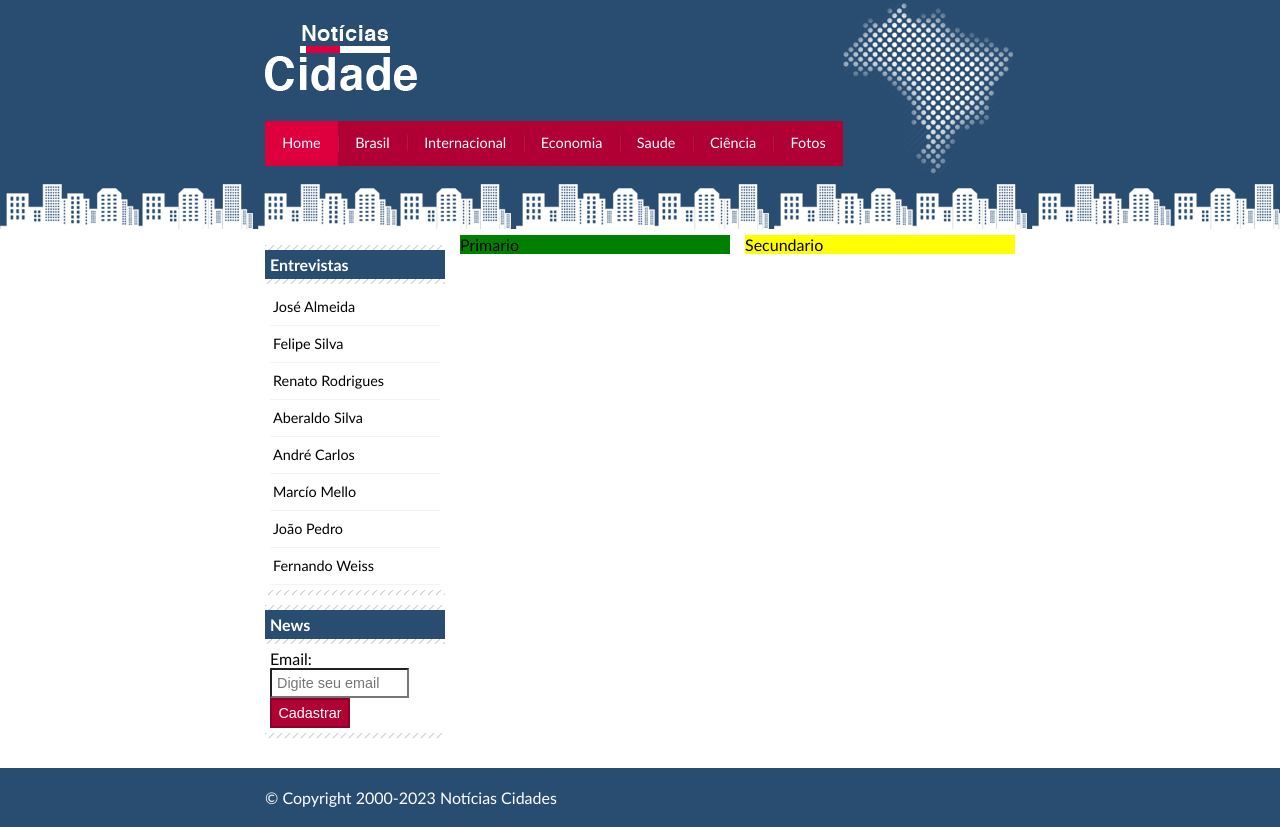
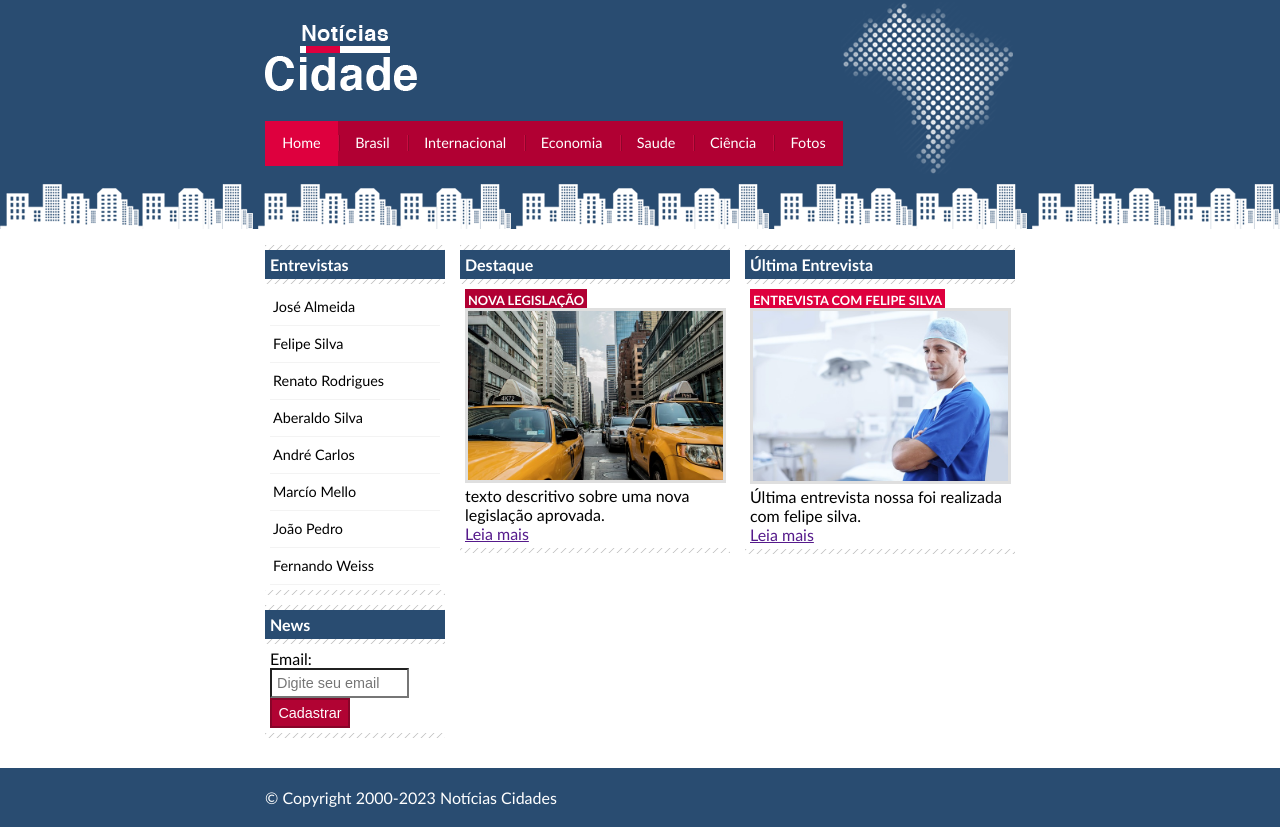
Before and after one commit to Mateus-Castellar/html-css-learning, a plain HTML site: page Projeto Site Cidade/index.html in a window 1280 px wide. Drawn offline with Linux system fonts and the light colour scheme.

Commit message:
feat: Conteudos principais do site de noticias

```diff
--- a/Projeto Site Cidade/css/style.css
+++ b/Projeto Site Cidade/css/style.css
@@ -94,7 +94,6 @@ body.fotos #navegacao a#fotos{
 
 #primario{
     width: 270px;
-    background: green;
     float: left;
     margin: 0 0 20px 195px
 }
@@ -111,7 +110,6 @@ body.fotos #navegacao a#fotos{
 #secundario{
     float: left;
     width: 270px;
-    background: yellow;
     margin: 0 0 20px 15px;
 }
 
@@ -175,6 +173,32 @@ input.submit{
     border: 2px solid #870529;
 }
 
+img{
+    border: 2px solid #dfdfdf;
+}
+
+img.imagem-principal{
+    border: 3px solid #dfdfdf;
+    width: 98%;
+}
+
+h3{
+    text-transform: uppercase;
+    display: inline;
+    font-size: 0.8em;
+    padding: 3px;
+}
+
+.destaque h3{
+    background: #b10033;
+    color: #fff;
+}
+
+.entrevista h3{
+    background: #de003e;
+    color: #fff;
+}
+
 #rodape{
     width: 750px;
     margin: 0 auto;
--- a/Projeto Site Cidade/index.html
+++ b/Projeto Site Cidade/index.html
@@ -38,8 +38,29 @@
         </div>
 
         <div id="conteudo">
-            <div id="primario">Primario</div>
-            <div id="secundario">Secundario</div>
+            <div id="primario">
+                <div class="caixa destaque">
+                    <h2>Destaque</h2>
+                    <div class="caixa-conteudo">
+                        <h3>Nova Legislação</h3>
+                        <img class="imagem-principal" src="./images/taxi.jpg" width="100%">
+                        <p>texto descritivo sobre uma nova legislação aprovada.</p>
+                        <a href="">Leia mais</a>
+                    </div>
+                </div>
+            </div>
+
+            <div id="secundario">
+                <div class="caixa entrevista">
+                    <h2>Última Entrevista</h2>
+                    <div class="caixa-conteudo">
+                        <h3>Entrevista com Felipe Silva</h3>
+                        <img class="imagem-principal" src="./images/doutor.jpg" width="100%">
+                        <p>Última entrevista nossa foi realizada com felipe silva.</p>
+                        <a href="">Leia mais</a>
+                    </div>
+                </div>
+            </div>
 
             <div id="lateral">
                 <div class="caixa">
```
